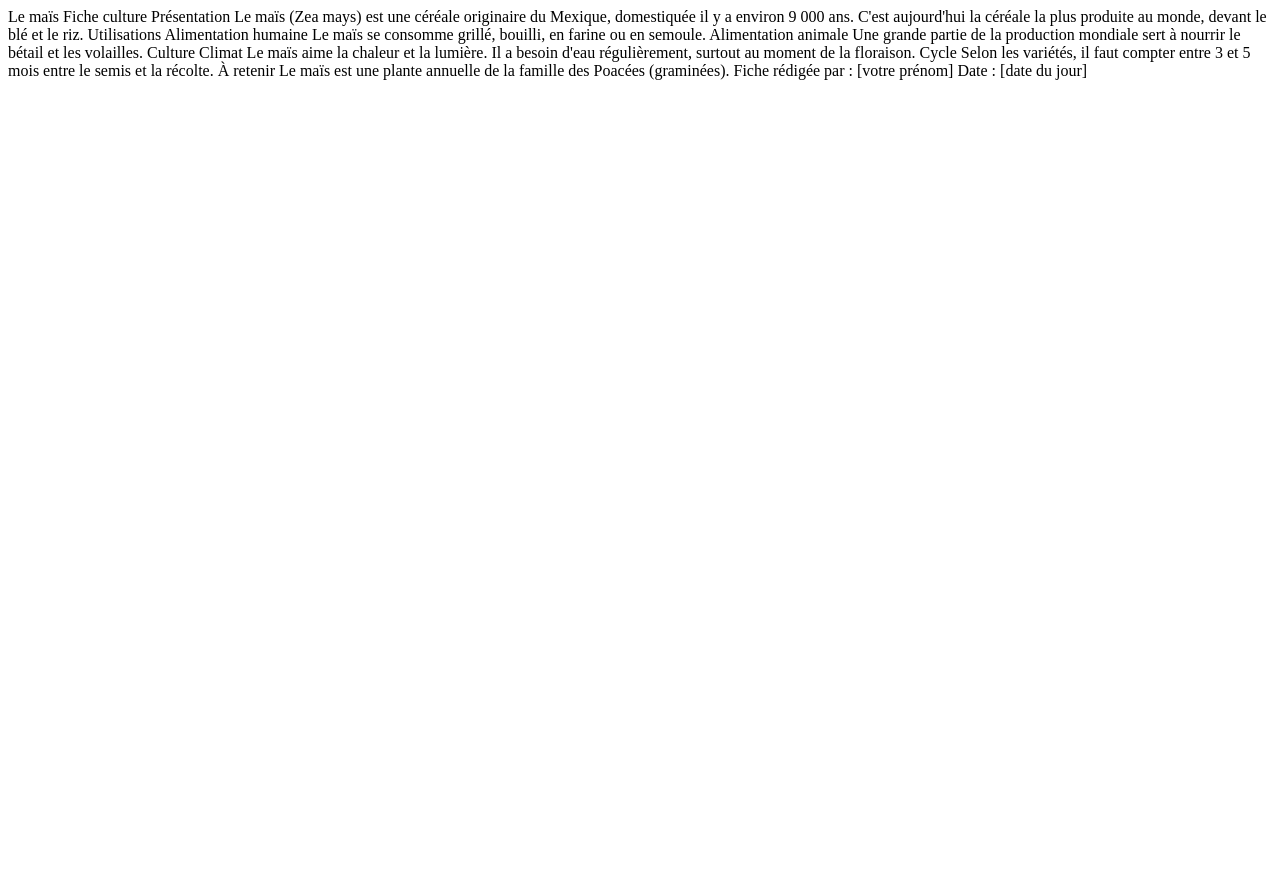
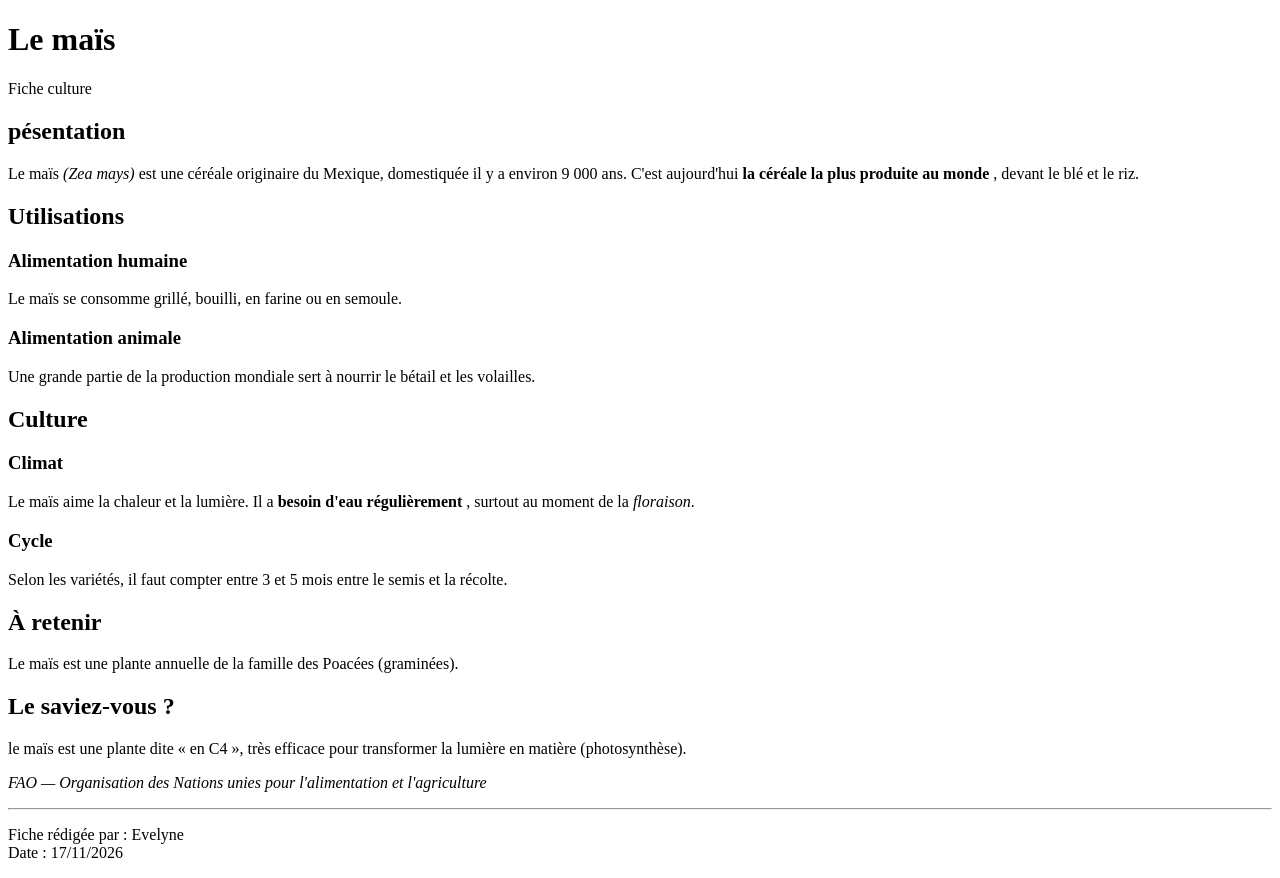
Before and after one commit to satynemamadou-spec/exercices-html-main, a plain HTML site: page niveau-1-graine/02-titres-paragraphes/index.html in a window 1280 px wide. Before the commit the page ends 800 px from the top, so only its background shows below. Drawn offline with Linux system fonts and the light colour scheme.

Commit message:
finish okay

```diff
--- a/niveau-1-graine/02-titres-paragraphes/index.html
+++ b/niveau-1-graine/02-titres-paragraphes/index.html
@@ -6,34 +6,36 @@
   <title>Fiche culture : le maïs</title>
 </head>
 <body>
-  <!--
-    TODO : le texte ci-dessous n'a AUCUNE balise.
-    Ouvrez la page dans le navigateur : tout est collé sur une seule ligne !
-    Ajoutez les balises demandées dans le README (étapes 1 à 8).
-  -->
+  <!-- Partie : presentation-->
+  <!-- partie : utilisation-->
+  <!--partie  : culture-->
+  <!--partie  : A retenir -->
 
-  Le maïs
-  Fiche culture
+  <h1>Le maïs </h1>
+  <p>Fiche culture</p>
 
-  Présentation
-  Le maïs (Zea mays) est une céréale originaire du Mexique, domestiquée il y a environ 9 000 ans. C'est aujourd'hui la céréale la plus produite au monde, devant le blé et le riz.
+    <h2> pésentation</h2>
+  <p>Le maïs <i> (Zea mays)</i> est une céréale originaire du Mexique, domestiquée il y a environ 9 000 ans. C'est aujourd'hui  <strong> la céréale la plus produite au monde </strong>, devant le blé et le riz.</p>
 
-  Utilisations
-  Alimentation humaine
-  Le maïs se consomme grillé, bouilli, en farine ou en semoule.
-  Alimentation animale
-  Une grande partie de la production mondiale sert à nourrir le bétail et les volailles.
+    <h2> Utilisations </h2>
+      <h3>Alimentation humaine</h3>
+  <p> Le maïs se consomme grillé, bouilli, en farine ou en semoule.</p>
+      <h3>Alimentation animale</h3>
+  <p> Une grande partie de la production mondiale sert à nourrir le bétail et les volailles.</p>
 
-  Culture
-  Climat
-  Le maïs aime la chaleur et la lumière. Il a besoin d'eau régulièrement, surtout au moment de la floraison.
-  Cycle
-  Selon les variétés, il faut compter entre 3 et 5 mois entre le semis et la récolte.
+    <h2> Culture </h2>
+      <h3>Climat</h3>
+  <p>Le maïs aime la chaleur et la lumière. Il a <strong>  besoin d'eau régulièrement </strong>, surtout au moment de la <em> floraison</em>.</p>
+      <h3>Cycle</h3>
+  <p>Selon les variétés, il faut compter entre 3 et 5 mois entre le semis et la récolte.</p>
 
-  À retenir
-  Le maïs est une plante annuelle de la famille des Poacées (graminées).
-
-  Fiche rédigée par : [votre prénom]
-  Date : [date du jour]
+    <h2> À retenir </h2>
+  <p>Le maïs est une plante annuelle de la famille des Poacées (graminées).</p>
+     <h2>Le saviez-vous ?</h2>
+  <p>le maïs est une plante dite « en C4 », très efficace pour transformer la lumière en matière (photosynthèse).</p>
+  <p> <cite>FAO — Organisation des Nations unies pour l'alimentation et l'agriculture</cite></p>
+<hr>
+  <p>Fiche rédigée par : Evelyne <br>
+  Date : 17/11/2026</p>
 </body>
 </html>
```
Also changed, not shown: 1 other file.
